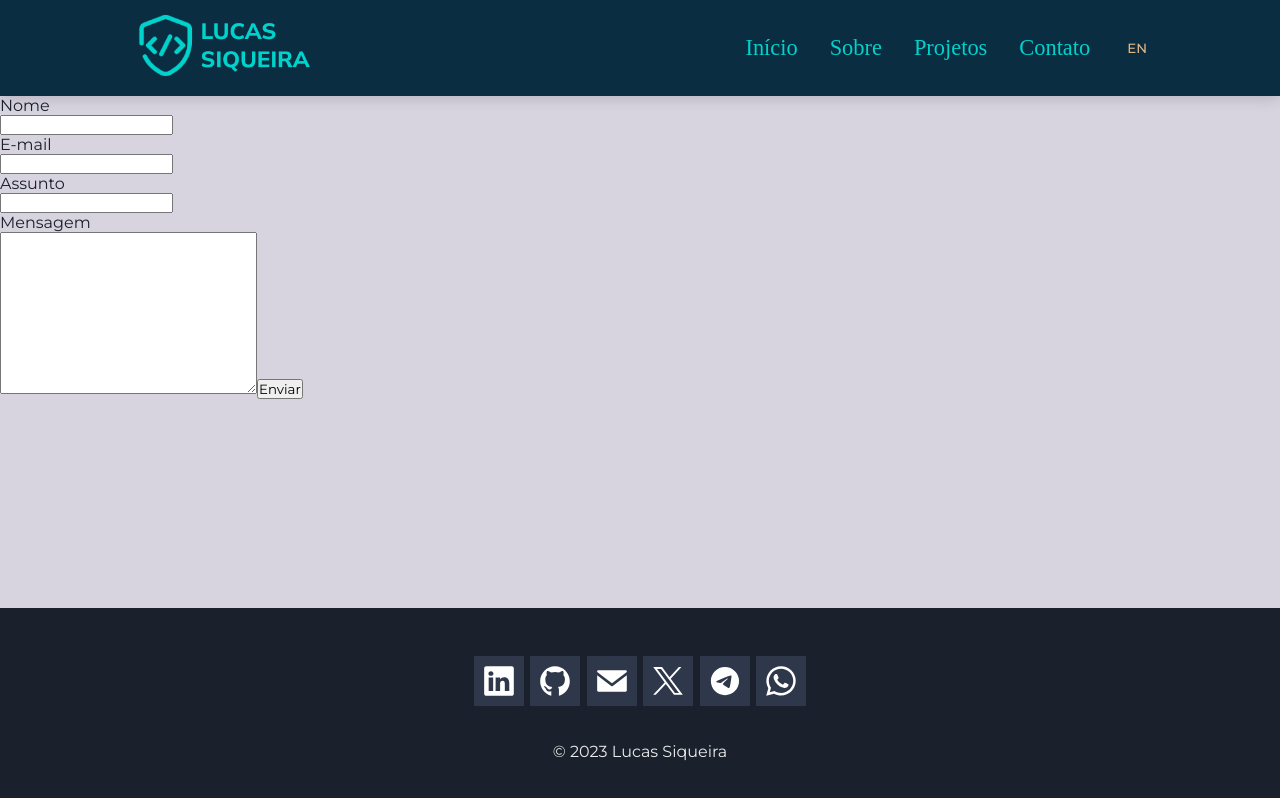
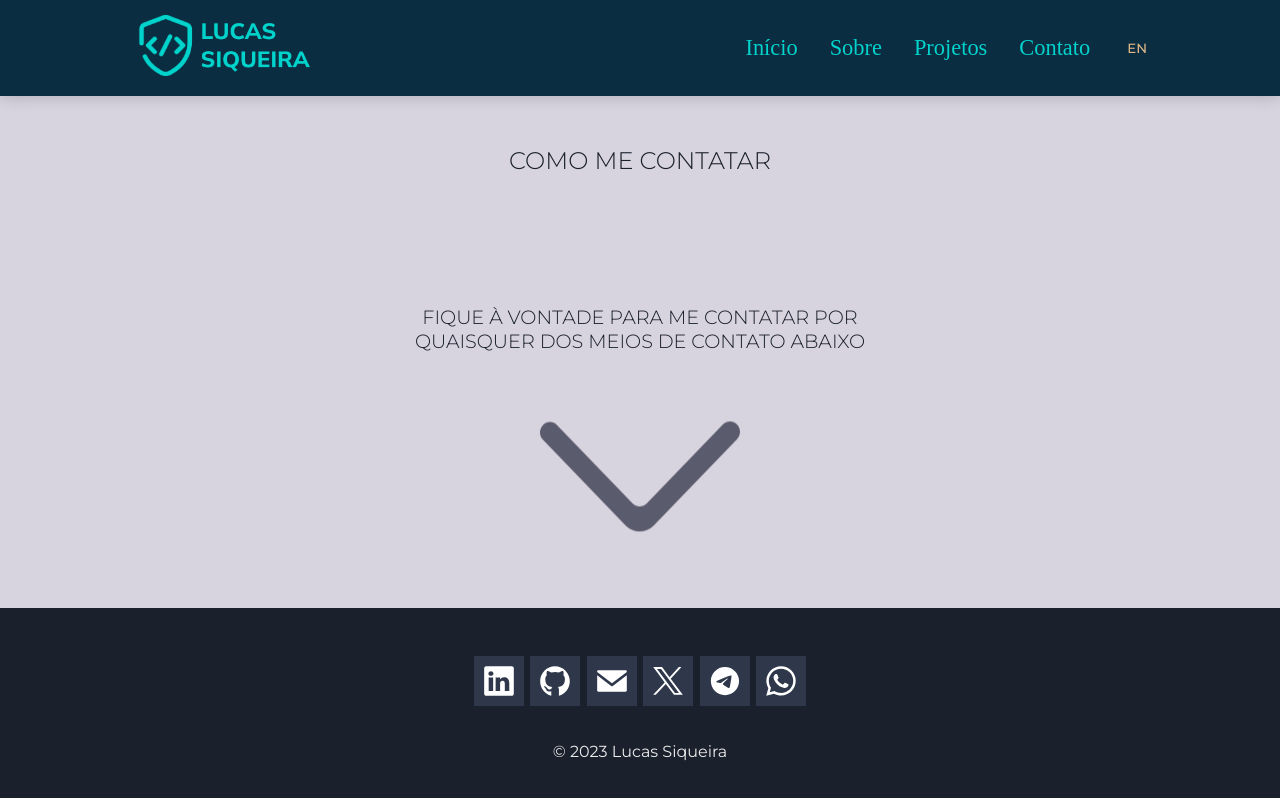
Before and after one commit to lucasiqueira/portfolio, a React (Vite) app in the folder frontend/: page /contact in a window 1280 px wide. Built offline with nearby package versions, Linux system fonts and the light colour scheme; a web font is replaced by a local one.

Commit message:
feat: implements contact page

```diff
--- a/frontend/src/data/contactInfo.json
+++ b/frontend/src/data/contactInfo.json
@@ -8,5 +8,15 @@
   "x": "http://x.com/lucasiqueira",
   "medium": "http://lucasvsiqueira.medium.com",
   "devto": "http://dev.to/lucasiqueira",
-  "hashnode": "http://hashnode.com/@lucasiqueira"
+  "hashnode": "http://hashnode.com/@lucasiqueira",
+  "texts": {
+    "pt": {
+      "title": "Como me contatar",
+      "subtitle": "Fique à vontade para me contatar por quaisquer dos meios de contato abaixo"
+    },
+    "en": {
+      "title": "How to contact me",
+      "subtitle": "Feel free to contact me by any of the means below"
+    }
+  }
 }
--- a/frontend/src/pages/Contact.tsx
+++ b/frontend/src/pages/Contact.tsx
@@ -1,13 +1,32 @@
 import React from 'react'
 import Header from '../components/Header'
 import Footer from '../components/Footer'
+import { SettingsContext } from '../contexts/SettingsContext';
+import contactInfo from '../data/contactInfo.json';
+import arrowDown from "../assets/images/icons/arrow-down.svg";
+
+import "../styles/pages/Contact.css";
 
 const Contact: React.FC = () => {
+  const settingsContext = React.useContext(SettingsContext);
+  const actualLanguage = settingsContext.language;
+
+  let contact;
+  if (actualLanguage === 'pt') {
+    contact = contactInfo.texts.pt;
+  } else {
+    contact = contactInfo.texts.en;
+  }
   return (
     <>
       <Header />
-      <main>
-        <form action="">
+      <main className="main-contact">
+        <h1 className="contact-title">{ contact.title }</h1>
+        <div className="contact-subtitle-container">
+          <p className="contact-subtitle">{ contact.subtitle }</p>
+          <img src={ arrowDown } alt="" className="contact-subtitle-image" />
+        </div>
+        {/* <form action="">
           <label htmlFor="name">
             <p>Nome</p>
             <input type="text" name="name" id="name" />
@@ -25,7 +44,7 @@ const Contact: React.FC = () => {
             <textarea name="message" id="message" cols={30} rows={10}></textarea>
           </label>
           <input type="submit" value="Enviar"/>
-        </form>
+        </form> */}
       </main>
       <Footer />
     </>
--- /dev/null
+++ b/frontend/src/styles/pages/Contact.css
@@ -0,0 +1,56 @@
+.main-contact {
+  padding: 0 8rem;
+  max-height: calc(100vh - 18rem);
+}
+
+.contact-title {
+  padding: 50px 0 0.1rem 0;
+  font-size: 1.5rem;
+  font-weight: 300;
+  text-transform: uppercase;
+  text-align: center;
+}
+
+.contact-subtitle-container {
+  display: flex;
+  flex-direction: column;
+  justify-content: center;
+  align-items: center;
+}
+
+.contact-subtitle {
+  margin: 8rem 0 0.5rem 0;
+  font-size: 1.2rem;
+  font-weight: 300;
+  text-transform: uppercase;
+  text-align: center;
+  width: 50%;
+}
+
+/* .contact-subtitle::before {
+  content: "";
+  display: block;
+  width: 100px;
+  height: 1px;
+  margin: 0.5rem auto;
+  background-color: var(--color-primary);
+} */
+
+.contact-subtitle-image {
+  width: 100%;
+  max-width: 200px;
+  margin-top: 1rem;
+  animation: bounce 2s infinite; /* 2s de duração, repetição infinita */
+}
+
+@keyframes bounce {
+  0%, 20%, 50%, 80%, 100% {
+    transform: translateY(0);
+  }
+  40% {
+    transform: translateY(-20px);
+  }
+  60% {
+    transform: translateY(-10px);
+  }
+}
```
Also changed, not shown: frontend/src/assets/images/icons/arrow-down.svg (added).
